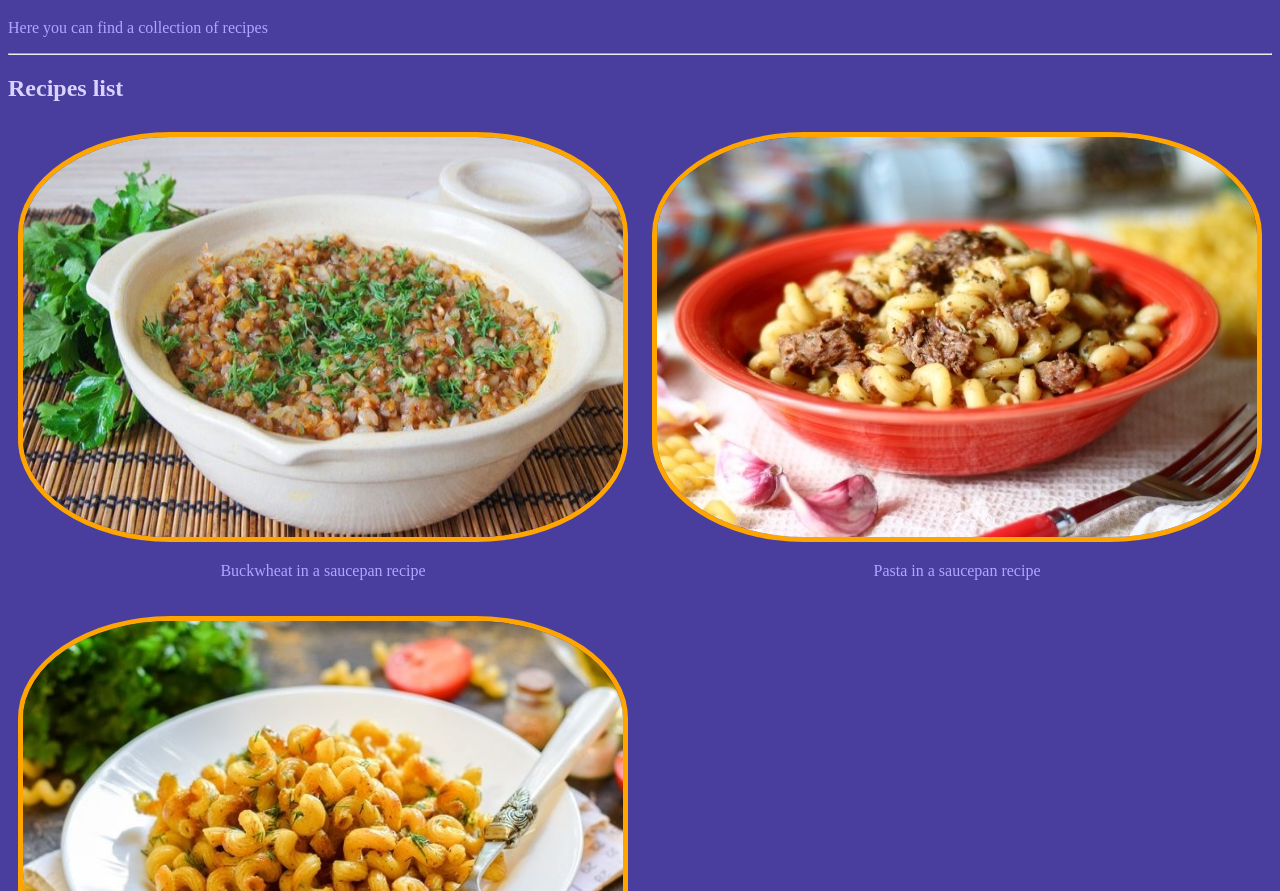
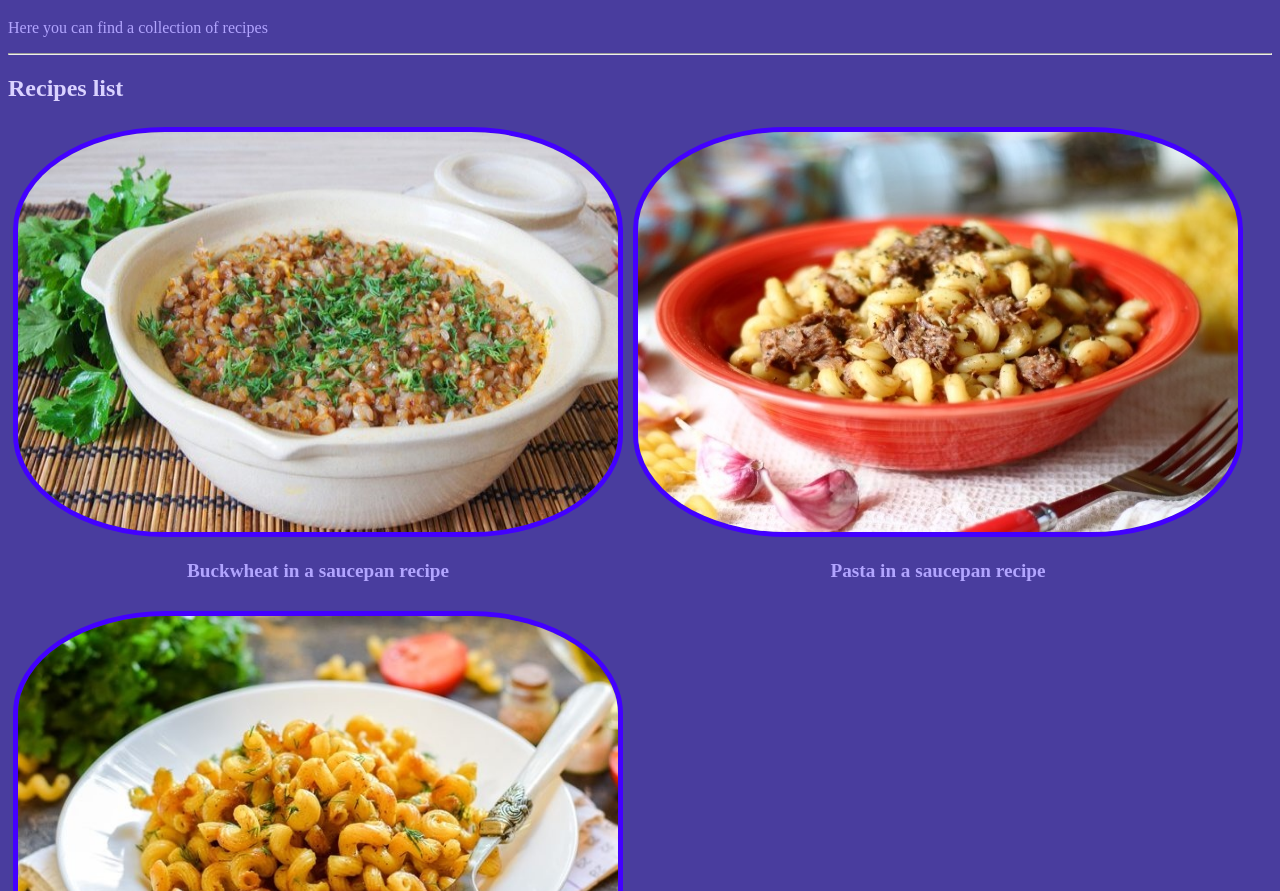
Before and after one commit to AndreyZemlya/MyRecipesProject, a plain HTML site: page index.html in a window 1280 px wide. Shown: the part 61-952 px from the top of the page. Drawn offline with Linux system fonts and the light colour scheme.

Commit message:
Add alt and border to images

```diff
--- a/CSSScripts/CSSScript.css
+++ b/CSSScripts/CSSScript.css
@@ -8,7 +8,7 @@ body
     color: #DAD2FF;
 }
 
-.text
+.text, .recepis-text
 {
     color: #B2A5FF;
 }
@@ -18,40 +18,38 @@ a
     color: #B5A8D5;
 }
 
-aside
-{
-    /*flex-direction: column;
-    justify-content: right;*/
-}
-
 .test-class
 {
     align-content: flex-end;
 }
 
-.recepis-text
+img
 {
-    color: #B2A5FF;
+    border-radius: 25%;
+    border: 5px solid #4300FF;
+    width: 600px;
+    height: 400px;
 }
 
-.item-image
+iframe
 {
-    border-radius: 25%;
-    border: 5px solid orange;
-    width: 600px;
-    height: 400px;
+    border: 0px;
 }
 
 #recipes-container
 {
     display: flex;
-    flex-wrap: wrap;
-    justify-content: space-between
+    flex-flow: wrap row;
 }
 
 .item
 {
     justify-items: center;
     box-sizing: content-box;
-    margin: 10px;
+    margin: 5px;
 }
+
+.item > p
+{
+    font-size: larger;
+}
--- a/index.html
+++ b/index.html
@@ -25,28 +25,27 @@
 
         <div class = "item" id = "buckwheat">
             <a href = "./Recipes-pages/buckwheat.html">
-            <img class = "item-image" src = "./Images/buckwheatimages/grechka.jpg">
+            <img class = "item-image" src = "./Images/buckwheatimages/grechka.jpg" alt = "Фотография самой вкусной гречки">
             </a>
 
-            <p class = "text">Buckwheat in a saucepan recipe</p>
+            <p class = "text"><strong>Buckwheat in a saucepan recipe</strong></p>
         </div>
 
         <div class = "item" id = "pasta-in-saucepan">
             <a href = "./Recipes-pages/Pasta-In-Saucepan.html" class = "text">
-                 <img class = "item-image" src = "./Images/pastainsaucepan/Cooked-pasta.png">
+                 <img class = "item-image" src = "./Images/pastainsaucepan/Cooked-pasta.png" alt = "Фото очень вкусной лапши">
             </a>
-            <p class = "text">Pasta in a saucepan recipe</p>
+            <p class = "text"><strong>Pasta in a saucepan recipe</strong></p>
         </div>
 
         <div class = "item" id = "pasta-in-skillet">
         <a href = "./Recipes-pages/Pasta-In-Skillet.html">
-            <img class = "item-image" src = "./Images/pastainskilt/preview.jpg">
+            <img class = "item-image" src = "./Images/pastainskilt/preview.jpg" alt = "Фотография самой вкусной лапши">
         </a>
 
-        <p class = "text">Pasta in a skillet recipe</p>
+        <p class = "text"><strong>Pasta in a skillet recipe</strong></p>
 
         </div>
-
     </section>
 
     <script src = "./JSScripts/JSscript.js"></script>
```
Also changed, not shown: Recipes-pages/Pasta-In-Saucepan.html (+8 -8 lines), Recipes-pages/Pasta-In-Skillet.html (+9 -8 lines), Recipes-pages/buckwheat.html (+2 -4 lines).
